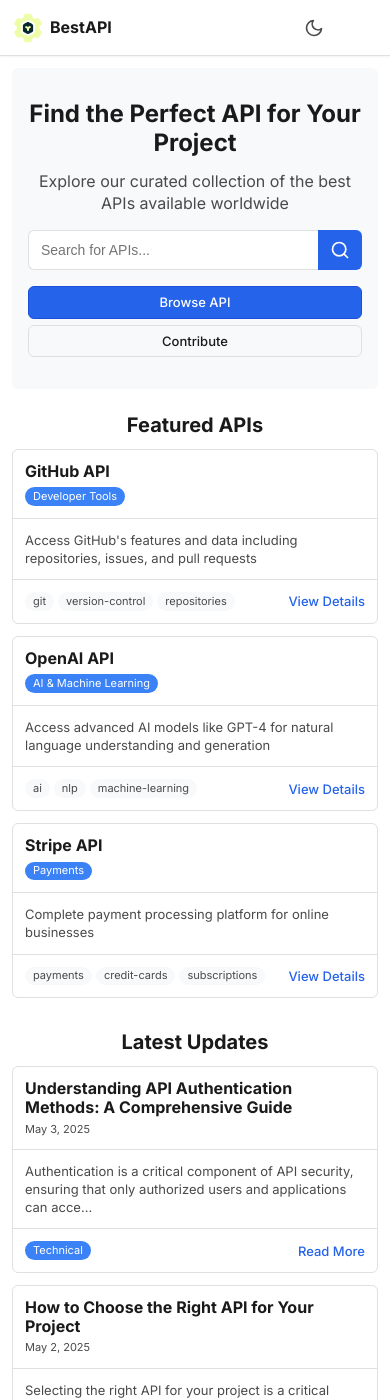
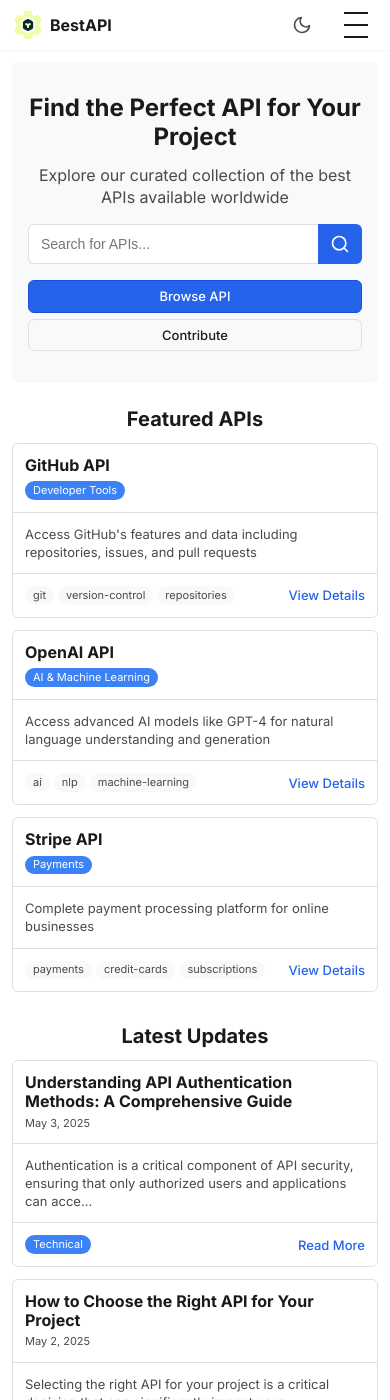
Before and after one commit to BestAPI/bestapi.github.io, a Jekyll site: the page built from index.md, in a window 390 px wide and 1400 px high. Built offline with Jekyll 4.4.1, drawn with Linux system fonts in a browser that asks for light colours.

Commit message:
fix: Improve mobile menu toggle functionality and enhance theme toggle comments

```diff
--- a/_includes/header.html
+++ b/_includes/header.html
@@ -21,9 +21,9 @@
         <svg class="moon-icon" xmlns="http://www.w3.org/2000/svg" width="20" height="20" viewBox="0 0 24 24" fill="none" stroke="currentColor" stroke-width="2" stroke-linecap="round" stroke-linejoin="round"><path d="M21 12.79A9 9 0 1 1 11.21 3 7 7 0 0 0 21 12.79z"></path></svg>
       </button>
       <button class="menu-toggle" aria-label="Toggle menu" aria-expanded="false">
-        <span></span>
-        <span></span>
-        <span></span>
+        <span class="menu-toggle-bar"></span>
+        <span class="menu-toggle-bar"></span>
+        <span class="menu-toggle-bar"></span>
       </button>
     </div>
   </div>
--- a/assets/css/main.scss
+++ b/assets/css/main.scss
@@ -1,9 +1,7 @@
 ---
-
 ---
 
 // Variables
-
 :root {
   // Colors - Light Theme
   --color-bg: #ffffff;
@@ -24,24 +22,24 @@
   --color-card-hover: #f8fafc;
 
   // Spacing
-  --space-1: 0.25rem; // 4px
+  --space-1: 0.25rem;  // 4px
   --space-2: 0.375rem; // 6px
-  --space-3: 0.75rem; // 12px
-  --space-4: 1rem; // 16px
-  --space-5: 1.5rem; // 24px
-  --space-6: 2rem; // 32px
-  --space-8: 3rem; // 48px
+  --space-3: 0.75rem;  // 12px
+  --space-4: 1rem;     // 16px
+  --space-5: 1.5rem;   // 24px
+  --space-6: 2rem;     // 32px
+  --space-8: 3rem;     // 48px
 
   // Typography
   --font-family: 'Inter', -apple-system, BlinkMacSystemFont, 'Segoe UI', Roboto, sans-serif;
-  --font-size-xs: 0.6875rem; // 11px
-  --font-size-sm: 0.8125rem; // 13px
-  --font-size-md: 0.875rem; // 14px
-  --font-size-lg: 1rem; // 16px
-  --font-size-xl: 1.125rem; // 18px
-  --font-size-2xl: 1.25rem; // 20px
-  --font-size-3xl: 1.5rem; // 24px
-  --font-size-4xl: 1.875rem; // 30px
+  --font-size-xs: 0.6875rem;  // 11px
+  --font-size-sm: 0.8125rem;  // 13px
+  --font-size-md: 0.875rem;   // 14px
+  --font-size-lg: 1rem;       // 16px
+  --font-size-xl: 1.125rem;   // 18px
+  --font-size-2xl: 1.25rem;   // 20px
+  --font-size-3xl: 1.5rem;    // 24px
+  --font-size-4xl: 1.875rem;  // 30px
 
   // Line heights
   --line-height-tight: 1.2;
@@ -66,7 +64,7 @@
 
   // Container
   --container-width: 1100px;
-  --header-height: 56px;
+  --header-height: 50px;
 }
 
 // Dark theme
@@ -109,12 +107,7 @@ body {
   transition: background-color 0.3s, color 0.3s;
 }
 
-h1,
-h2,
-h3,
-h4,
-h5,
-h6 {
+h1, h2, h3, h4, h5, h6 {
   line-height: var(--line-height-tight);
   margin-bottom: var(--space-3);
   font-weight: 700;
@@ -158,8 +151,7 @@ p {
   margin-bottom: var(--space-3);
 }
 
-ul,
-ol {
+ul, ol {
   margin-bottom: var(--space-3);
   padding-left: var(--space-4);
 }
@@ -239,9 +231,8 @@ pre code {
   top: 0;
   z-index: 100;
   background-color: var(--color-bg);
-  box-shadow: var(--shadow-sm);
+  box-shadow: 0 1px 2px rgba(0, 0, 0, 0.05);
   height: var(--header-height);
-  border-bottom: 1px solid var(--color-border);
 }
 
 .header-content {
@@ -377,16 +368,15 @@ pre code {
   border: none;
   padding: var(--space-2);
   cursor: pointer;
-  z-index: 101;
 }
 
 .menu-toggle span {
   display: block;
-  width: 22px;
+  width: 24px;
   height: 2px;
   margin: 5px 0;
   background-color: var(--color-text);
-  transition: all 0.3s ease;
+  transition: transform 0.3s ease;
 }
 
 // Home page
@@ -979,8 +969,39 @@ pre code {
     flex-direction: column;
     justify-content: center;
     align-items: center;
-    width: 40px;
-    height: 40px;
+    width: 44px;
+    height: 44px;
+    background: none;
+    border: none;
+    padding: 0;
+    cursor: pointer;
+    z-index: 1001;
+    position: relative;
+    margin-left: var(--space-2);
+  }
+
+  .menu-toggle-bar {
+    display: block;
+    width: 24px;
+    height: 2px;
+    background-color: var(--color-text);
+    transition: all 0.3s ease;
+    transform-origin: center;
+    margin: 3px 0;
+    pointer-events: none;
+  }
+
+  .menu-toggle[aria-expanded="true"] .menu-toggle-bar:nth-child(1) {
+    transform: translateY(8px) rotate(45deg);
+  }
+
+  .menu-toggle[aria-expanded="true"] .menu-toggle-bar:nth-child(2) {
+    opacity: 0;
+    transform: scaleX(0);
+  }
+
+  .menu-toggle[aria-expanded="true"] .menu-toggle-bar:nth-child(3) {
+    transform: translateY(-8px) rotate(-45deg);
   }
 
   .nav-menu {
@@ -989,16 +1010,19 @@ pre code {
     left: 0;
     right: 0;
     bottom: 0;
+    background-color: var(--color-bg);
     flex-direction: column;
-    background-color: var(--color-bg);
+    justify-content: flex-start;
+    align-items: stretch;
     padding: var(--space-4);
-    gap: 0;
-    transform: translateX(100%);
+    transform: translateX(-100%);
     opacity: 0;
     visibility: hidden;
     transition: all 0.3s ease;
+    z-index: 1000;
+    margin: 0;
+    gap: 0;
     overflow-y: auto;
-    z-index: 100;
   }
 
   .nav-menu.active {
@@ -1009,26 +1033,27 @@ pre code {
 
   .nav-menu li {
     width: 100%;
+    text-align: left;
     border-bottom: 1px solid var(--color-border);
+  }
+
+  .nav-menu li:last-child {
+    border-bottom: none;
   }
 
   .nav-menu a {
     display: block;
-    padding: var(--space-3) 0;
-    width: 100%;
-    font-size: var(--font-size-md);
+    padding: var(--space-3) var(--space-2);
+    font-size: var(--font-size-lg);
+    color: var(--color-text);
+    transition: all var(--transition-fast);
   }
 
-  .menu-toggle.active span:nth-child(1) {
-    transform: translateY(7px) rotate(45deg);
-  }
-
-  .menu-toggle.active span:nth-child(2) {
-    opacity: 0;
-  }
-
-  .menu-toggle.active span:nth-child(3) {
-    transform: translateY(-7px) rotate(-45deg);
+  .nav-menu a:hover,
+  .nav-menu a.active {
+    color: var(--color-primary);
+    background-color: var(--color-bg-alt);
+    padding-left: var(--space-3);
   }
 
   .site-nav {
@@ -1036,12 +1061,29 @@ pre code {
   }
 
   .header-actions {
+    display: flex;
+    align-items: center;
+    gap: var(--space-1);
+    margin-left: auto;
+  }
+
+  .theme-toggle {
+    width: 44px;
+    height: 44px;
+    display: flex;
+    justify-content: center;
+    align-items: center;
+    padding: 0;
+    margin: 0;
+  }
+
+  .site-logo {
     gap: var(--space-2);
   }
 
-  .theme-toggle {
-    padding: var(--space-1);
-    margin-right: var(--space-1);
+  .site-title {
+    display: inline-block;
+    font-size: var(--font-size-lg);
   }
 
   .search-form {
@@ -1100,14 +1142,6 @@ pre code {
     gap: var(--space-2);
   }
 
-   .site-title {
-    display: inline-block;
-    max-width: 120px;
-    white-space: nowrap;
-    overflow: hidden;
-    text-overflow: ellipsis;
-  }
-
   h1 {
     font-size: var(--font-size-3xl);
   }
--- a/assets/js/theme.js
+++ b/assets/js/theme.js
@@ -1,26 +1,22 @@
-// Theme toggle functionality
+// Theme toggle and mobile menu functionality
 document.addEventListener('DOMContentLoaded', () => {
+  // Theme toggle functionality
   const themeToggle = document.getElementById('theme-toggle');
 
-  // Function to set theme
   const setTheme = (theme) => {
     document.documentElement.setAttribute('data-theme', theme);
     localStorage.setItem('theme', theme);
   };
 
-  // Check for saved theme preference or use the system preference
   const savedTheme = localStorage.getItem('theme') || 'auto';
 
-  // Apply the appropriate theme
   if (savedTheme === 'auto') {
-    // Check system preference
     if (window.matchMedia && window.matchMedia('(prefers-color-scheme: dark)').matches) {
       setTheme('dark');
     } else {
       setTheme('light');
     }
 
-    // Add listener for system theme changes
     window.matchMedia('(prefers-color-scheme: dark)').addEventListener('change', e => {
       if (localStorage.getItem('theme') === 'auto') {
         setTheme(e.matches ? 'dark' : 'light');
@@ -30,47 +26,55 @@ document.addEventListener('DOMContentLoaded', () => {
     setTheme(savedTheme);
   }
 
-  // Toggle theme on button click
   themeToggle.addEventListener('click', () => {
     const currentTheme = document.documentElement.getAttribute('data-theme');
     const newTheme = currentTheme === 'dark' ? 'light' : 'dark';
     setTheme(newTheme);
   });
 
-  // Mobile menu toggle
+  // Mobile menu toggle with improved reliability
   const menuToggle = document.querySelector('.menu-toggle');
   const navMenu = document.querySelector('.nav-menu');
+  const html = document.documentElement;
 
   if (menuToggle && navMenu) {
-    menuToggle.addEventListener('click', () => {
-      navMenu.classList.toggle('active');
-      menuToggle.classList.toggle('active');
+    const closeMenu = () => {
+      navMenu.classList.remove('active');
+      menuToggle.setAttribute('aria-expanded', 'false');
+      html.style.overflow = ''; // Reset overflow
+    };
 
-      // Toggle aria-expanded attribute
-      const isExpanded = navMenu.classList.contains('active');
-      menuToggle.setAttribute('aria-expanded', isExpanded);
+    const openMenu = () => {
+      navMenu.classList.add('active');
+      menuToggle.setAttribute('aria-expanded', 'true');
+      html.style.overflow = 'hidden'; // Prevent scrolling when menu is open
+    };
 
-      // Toggle body scroll
-      document.body.style.overflow = isExpanded ? 'hidden' : '';
+    menuToggle.addEventListener('click', (e) => {
+      e.stopPropagation(); // Prevent immediate document click handler
+      if (navMenu.classList.contains('active')) {
+        closeMenu();
+      } else {
+        openMenu();
+      }
     });
 
-    // Close menu when clicking on a link
+    // Close when clicking on a menu item
     navMenu.querySelectorAll('a').forEach(link => {
-      link.addEventListener('click', () => {
-        navMenu.classList.remove('active');
-        menuToggle.classList.remove('active');
-        menuToggle.setAttribute('aria-expanded', false);
-        document.body.style.overflow = '';
-      });
+      link.addEventListener('click', closeMenu);
     });
 
-    // Close menu when clicking outside
-    document.addEventListener('click', (event) => {
-      if (!event.target.closest('.site-nav') && navMenu.classList.contains('active')) {
-        navMenu.classList.remove('active');
-        menuToggle.classList.remove('active');
-        menuToggle.setAttribute('aria-expanded', false);
-        document.body.style.overflow = '';
+    // Close when clicking outside
+    document.addEventListener('click', (e) => {
+      if (!e.target.closest('.site-nav') && navMenu.classList.contains('active')) {
+        closeMenu();
+      }
+    });
+
+    // Close on escape key
+    document.addEventListener('keydown', (e) => {
+      if (e.key === 'Escape' && navMenu.classList.contains('active')) {
+        closeMenu();
       }
     });
   }
```
